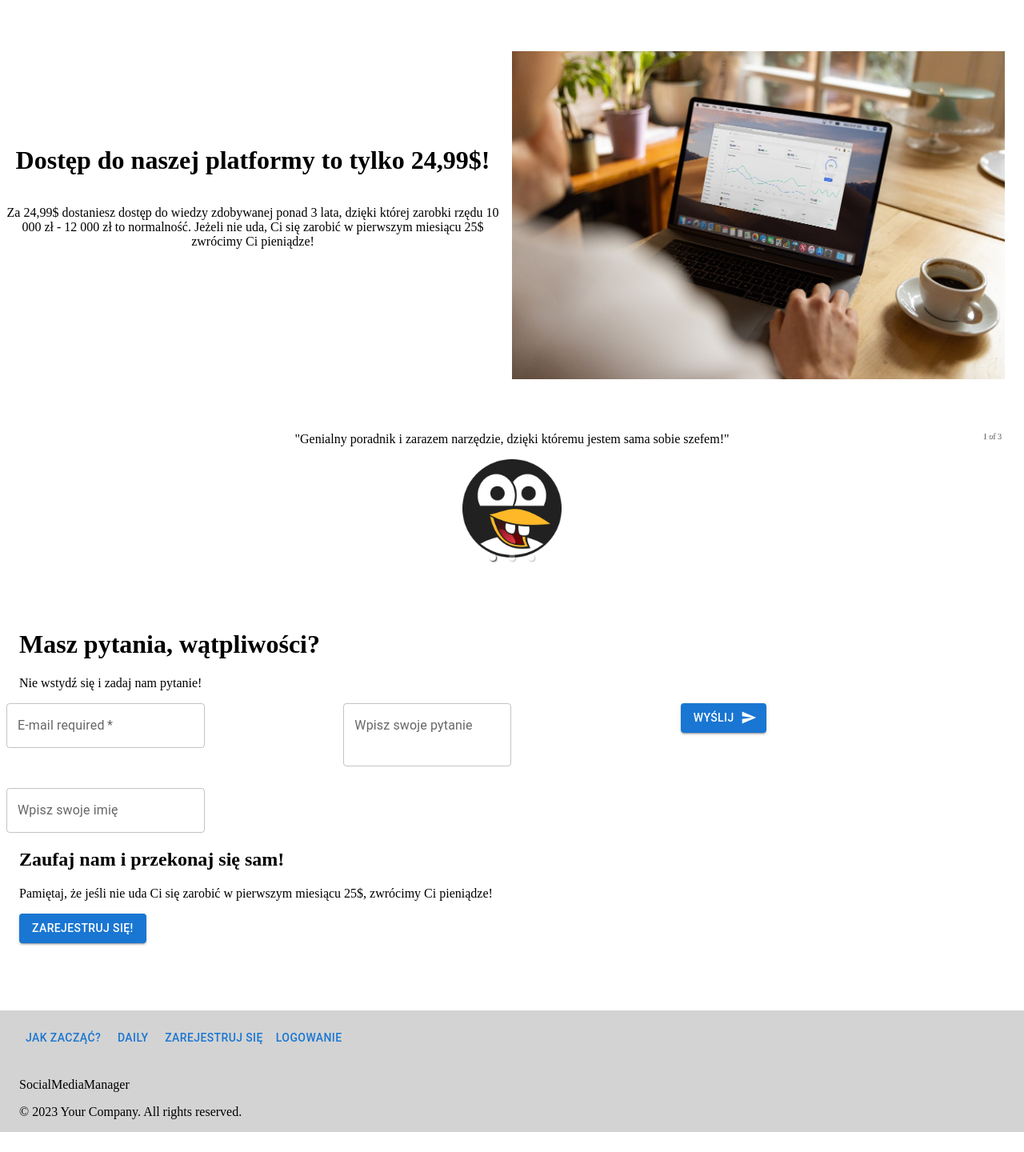
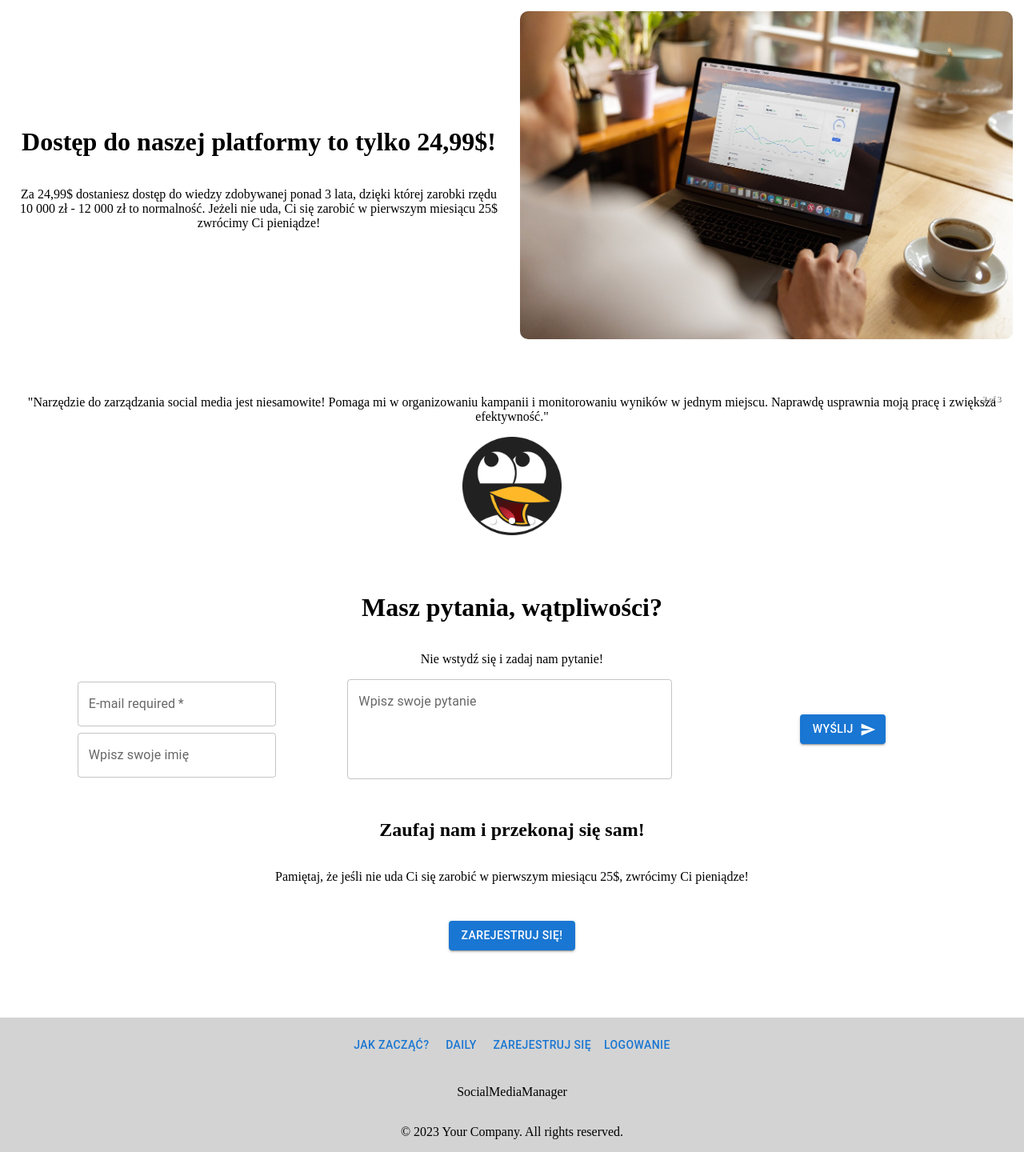
Before and after one commit to PatrykBombik/socialmedia_manager, a React (Vite) app: page / in a window 1280 px wide. Shown: the part 887-2327 px from the top of the page at 80% size. Before the commit the page ends 2302 px from the top, so only its background shows below. Built offline with nearby package versions, Linux system fonts and the light colour scheme.

Commit message:
all styling done;

```diff
--- a/src/components/landingpage/article.jsx
+++ b/src/components/landingpage/article.jsx
@@ -55,11 +55,11 @@ export default function Article() {
                         flexDirection: "column",
                         alignItems: "center",
                         justifyContent: "center"}}>
-                        <h1 style={{textAlign: "center"}}>Dostęp do naszej platformy to tylko 24,99$!</h1>
-                        <p style={{textAlign: "center"}}>Za 24,99$ dostaniesz dostęp do wiedzy zdobywanej ponad 3 lata, dzięki której zarobki rzędu 10 000 zł - 12 000 zł to normalność. Jeżeli nie uda, Ci się zarobić w pierwszym miesiącu 25$ zwrócimy Ci pieniądze!</p>
+                        <h1 style={{textAlign: "center", marginLeft: "15px"}}>Dostęp do naszej platformy to tylko 24,99$!</h1>
+                        <p style={{textAlign: "center", marginLeft: "15px"}}>Za 24,99$ dostaniesz dostęp do wiedzy zdobywanej ponad 3 lata, dzięki której zarobki rzędu 10 000 zł - 12 000 zł to normalność. Jeżeli nie uda, Ci się zarobić w pierwszym miesiącu 25$ zwrócimy Ci pieniądze!</p>
                     </Grid>
-                    <Grid item md={6} sm={6} xs={12} style={gridStyle}>
-                        <img src={platform} style={{width:"100%"}}/>
+                    <Grid item md={6} sm={6} xs={12}>
+                        <img src={platform} style={{width:"100%", marginLeft: "10px", borderRadius: "10px"}}/>
                     </Grid>
                 </Grid>
             </Grid>
--- a/src/components/landingpage/askform.jsx
+++ b/src/components/landingpage/askform.jsx
@@ -11,36 +11,46 @@ export default function AskForm() {
 
         }}>
             <Grid container spacing={2}>
-                <Grid item md={6} sm={6} xs={12}>
+                <Grid item md={12} sm={12} xs={12} sx={{
+                    display: "flex",
+                    flexDirection: "column",
+                    alignItems: "center"
+                }}>
                     <h1>Masz pytania, wątpliwości?</h1>
                     <p>Nie wstydź się i zadaj nam pytanie!</p>
                 </Grid>
                 <Grid container spacing={2}>
-                    <Grid item md={4} sm={4} xs={12}>
-                        <TextField
+                    <Grid item md={4} sm={12} xs={12} sx={{
+                        display: "flex",
+                        flexDirection: "column",
+                        justifyContent: "center",
+                        alignItems: "center",
+                        gap: 1
+                    }}>
+                        <TextField style={{marginLeft: "20px"}}
                             required
                             id="outlined-required"
                             label="E-mail required"
 
                         />
-                        <TextField
-                            sx={{
-                                marginTop: "50px"
-                        }}
+                        <TextField style={{marginLeft: "20px"}}
                             id="outlined-basic"
                             label="Wpisz swoje imię"
                             variant="outlined"
                         />
                     </Grid>
-                    <Grid item md={4} sm={4} xs={12}>
+                    <Grid item md={4} sm={12} xs={12}>
                         <TextField
+                            style={{marginLeft: "5px"}}
                             id="outlined-textarea"
                             label="Wpisz swoje pytanie"
                             placeholder="Co chciałbyś nas zapytać?"
                             multiline
+                            fullWidth={true}
+                            rows={4}
                         />
                     </Grid>
-                    <Grid item md={4} sm={4} xs={12}>
+                    <Grid item md={4} sm={12} xs={12} sx={{display: "flex", justifyContent: "center", alignItems: "center"}}>
                         <Button variant="contained" endIcon={<SendIcon />}>
                             Wyślij
                         </Button>
--- a/src/components/landingpage/carousel.jsx
+++ b/src/components/landingpage/carousel.jsx
@@ -16,8 +16,7 @@ export default function TextCarousel() {
 
     return (
         <Container maxWidth="xl" style={{marginTop: "50px"}}>
-            <Carousel showThumbs={false}>
-
+            <Carousel showThumbs={false} autoPlay infiniteLoop showArrows={true}>
                 <div>
                     <p>"Genialny poradnik i zarazem narzędzie, dzięki któremu jestem sama sobie szefem!"</p>
                     <img src={avatar1} alt="Avatar 1" style={avatarStyle}/>
--- a/src/components/landingpage/earncalculator.jsx
+++ b/src/components/landingpage/earncalculator.jsx
@@ -61,7 +61,7 @@ export default function EarnCalculator() {
                         </Box>
                 </Grid>
                 <Grid item md={6} sm={6} xs={12}>
-                    <img style={{maxWidth: "100%", height: "Auto", marginTop: "100px"}} src={earningCalcImage} alt="woman earning money"/>
+                    <img style={{maxWidth: "100%", height: "Auto", marginTop: "100px", borderRadius: "10px"}} src={earningCalcImage} alt="woman earning money"/>
                         <p style={{textAlign: "center"}}>Przykładowe miesięczne dochody to:</p>
                         <h2 style={{textAlign: "center"}}>1000$</h2>
 
--- a/src/components/landingpage/footer.jsx
+++ b/src/components/landingpage/footer.jsx
@@ -10,13 +10,13 @@ export default function Footer() {
             textDecoration: "none",
         }}>
         <Grid container spacing={2}>
-            <Grid item md={12} sm={12} xs={12}>
+            <Grid item md={12} sm={12} xs={12} sx={{display: "flex", alignItems: "center", justifyContent: "center", textAlign: "center"}}>
                 <Button href="/">Jak zacząć?</Button>
                 <Button href="/daily">Daily</Button>
                 <Button href="/">Zarejestruj się</Button>
                 <Button href="/login">Logowanie</Button>
             </Grid>
-            <Grid item md={12} sm={12} xs={12}>
+            <Grid item md={12} sm={12} xs={12} sx={{display: "flex", flexDirection: "column", alignItems: "center", justifyContent: "center"}}>
                 <p>SocialMediaManager</p>
                 <p>© 2023 Your Company.  All rights reserved.</p>
             </Grid>
--- a/src/components/landingpage/registrationsection.jsx
+++ b/src/components/landingpage/registrationsection.jsx
@@ -3,12 +3,19 @@ import Container from "@mui/material/Container";
 import Button from "@mui/material/Button";
 
 export default function RegistrationSection() {
+    const gridStyle = {
+        display: "flex",
+        flexDirection: "column",
+        justifyContent: "center",
+        alignItems: "center",
+        marginTop: "30px"
+    }
     return (
         <Container maxWidth="xl">
-            <Grid item md={6} sm={6} xs={12}>
-            <h2>Zaufaj nam i przekonaj się sam!</h2>
-                <p>Pamiętaj, że jeśli nie uda Ci się zarobić w pierwszym miesiącu 25$, zwrócimy Ci pieniądze!</p>
-                <Button variant="contained">Zarejestruj się!</Button>
+            <Grid item md={6} sm={6} xs={12} sx={gridStyle}>
+            <h2 style={{textAlign: "center"}}>Zaufaj nam i przekonaj się sam!</h2>
+                <p style={{textAlign: "center"}}>Pamiętaj, że jeśli nie uda Ci się zarobić w pierwszym miesiącu 25$, zwrócimy Ci pieniądze!</p>
+                <Button variant="contained" sx={{marginTop: "30px"}}>Zarejestruj się!</Button>
             </Grid>
         </Container>
     )
```
